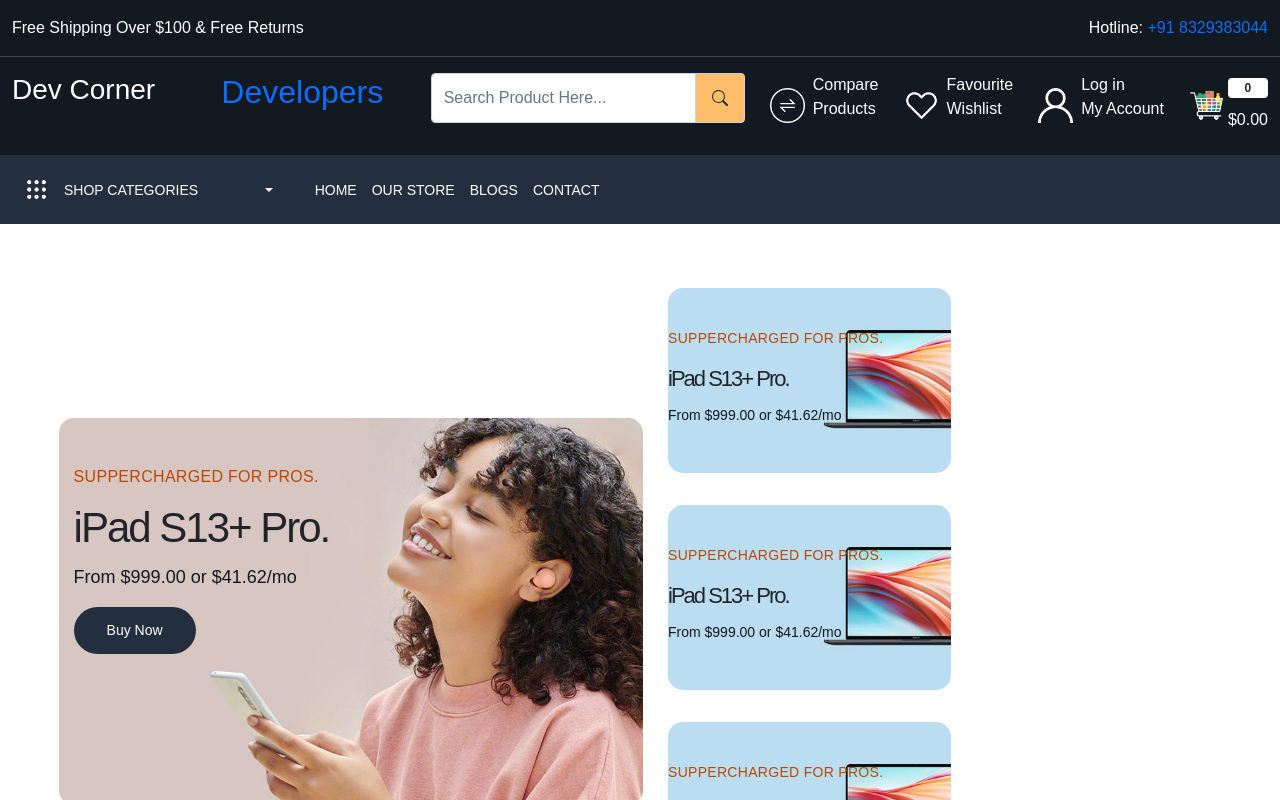
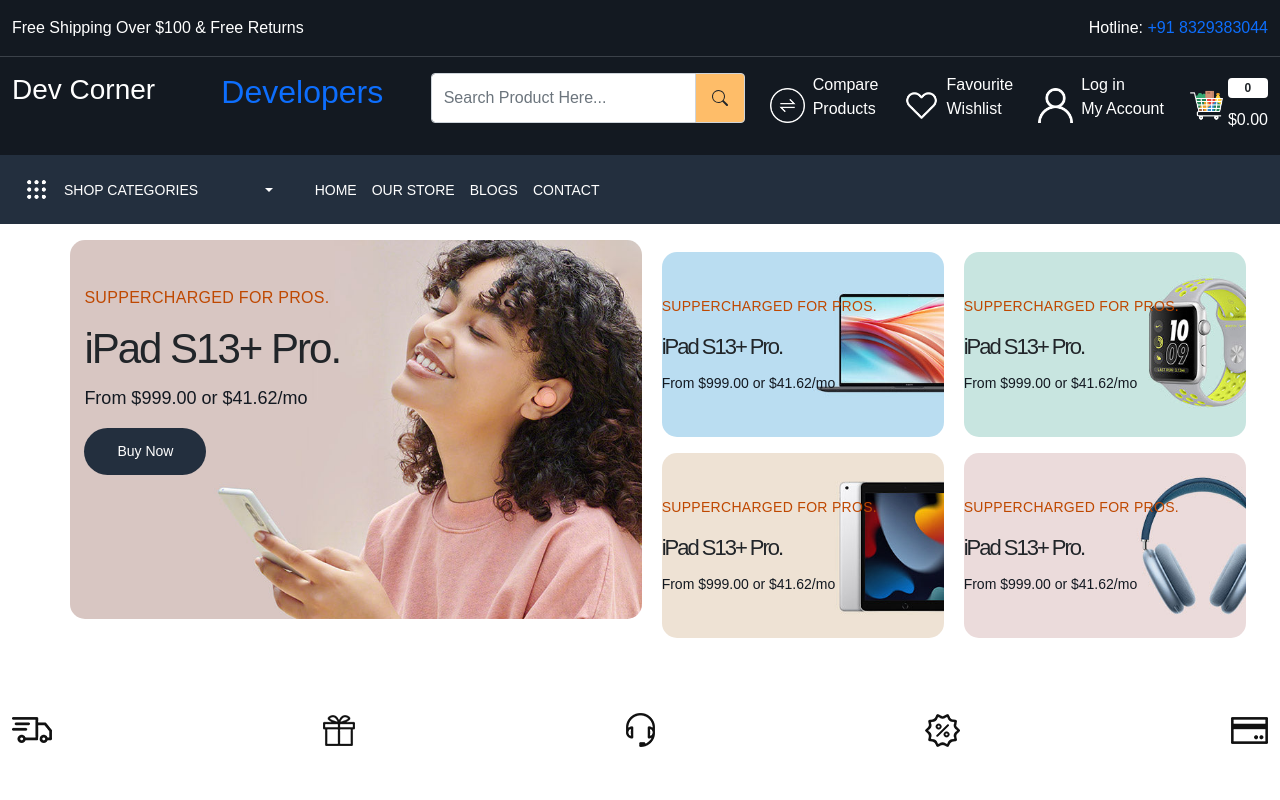
Before and after one commit to uniquepraj86/E-commerce, a React (Create React App) app: page / in a window 1280 px wide. Shown: the top 800 px of the page. Built offline with nearby package versions, Linux system fonts and the light colour scheme.

Commit message:
added Container

```diff
--- /dev/null
+++ b/src/components/Container.js
@@ -0,0 +1,11 @@
+import React from "react";
+
+const Container = (props) => {
+  return (
+    <section className={props.class1}>
+      <div className="container-xxl">{props.children}</div>
+    </section>
+  );
+};
+
+export default Container;
--- a/src/components/Footer.js
+++ b/src/components/Footer.js
@@ -1,6 +1,6 @@
 import React from 'react';
 import { Link } from 'react-router-dom';
-import { FaLinkedin,FaGithub,BsYoutube,BsInstagram, BsLinkedin, BsGithub,} from "react-icons/bs";
+import { BsYoutube,BsInstagram, BsLinkedin, BsGithub,} from "react-icons/bs";
 import { PiPaperPlaneTiltFill } from "react-icons/pi";
 
 function Footer() {
--- a/src/pages/Home.js
+++ b/src/pages/Home.js
@@ -1,12 +1,13 @@
 import React from "react";
 import { Link } from "react-router-dom";
+import Container from "../components/Container";
 
 const Home = () => {
   return (
     <>
-      <section className="home-wrapper-1 py-5 ">
+      <Container className="home-wrapper-1 py-5 ">
         <div className="container-xxl">
-          <div className="row">
+          <div className="row d-flex align-items-center">
             <div className="col-6">
               <div className="main-banner-content p-3 position-relative">
                 <img
@@ -23,8 +24,8 @@ const Home = () => {
               </div>
             </div>
             <div className="col-6">
-              <div className="d-flex flex-wrap justify-content-between align-items-center">
-                <div className="small-banner-content p-3 position-relative">
+              <div className="d-flex flex-wrap justify-content-around align-items-center">
+                <div className="small-banner-content p-2 position-relative">
                   <img
                     src="images/catbanner-01.jpg"
                     className="img-fluid"
@@ -36,9 +37,9 @@ const Home = () => {
                     <p>From $999.00 or $41.62/mo</p>
                   </div>
                 </div>
-                <div className="small-banner-content p-3 position-relative">
+                <div className="small-banner-content p-2 position-relative">
                   <img
-                    src="images/catbanner-01.jpg "
+                    src="images/catbanner-02.jpg "
                     className="img-fluid"
                     alt="small-banner"
                   />
@@ -48,9 +49,9 @@ const Home = () => {
                     <p>From $999.00 or $41.62/mo</p>
                   </div>
                 </div>
-                <div className="small-banner-content p-3 position-relative">
+                <div className="small-banner-content p-2 position-relative">
                   <img
-                    src="images/catbanner-01.jpg"
+                    src="images/catbanner-03.jpg"
                     className="img-fluid"
                     alt="small-banner"
                   />
@@ -60,9 +61,9 @@ const Home = () => {
                     <p>From $999.00 or $41.62/mo</p>
                   </div>
                 </div>
-                <div className="small-banner-content p-3 position-relative">
+                <div className="small-banner-content p-2 position-relative">
                   <img
-                    src="images/catbanner-01.jpg"
+                    src="images/catbanner-04.jpg"
                     className="img-fluid"
                     alt="small-banner"
                   />
@@ -72,13 +73,56 @@ const Home = () => {
                     <p>From $999.00 or $41.62/mo</p>
                   </div>
                 </div>
-
-
               </div>
             </div>
           </div>
         </div>
-      </section>
+      </Container>
+
+      <Container class1="home-wrapper-2 py-5">
+        <div className="row">
+          <div className="col-12">
+            <div className="servies d-flex align-items-center justify-content-between">
+              <div>
+                <img src="images/service.png" alt="services" />
+                <div>
+                  <h6></h6>
+                  <p></p>
+                </div>
+              </div>
+              <div>
+                <img src="images/service-02.png" alt="services" />
+                <div>
+                  <h6></h6>
+                  <p></p>
+                </div>
+              </div>
+              <div>
+                <img src="images/service-03.png" alt="services" />
+                <div>
+                  <h6></h6>
+                  <p></p>
+                </div>
+              </div>
+              <div>
+                <img src="images/service-04.png" alt="services" />
+                <div>
+                  <h6></h6>
+                  <p></p>
+                </div>
+              </div>
+              <div>
+                <img src="images/service-05.png" alt="services" />
+                <div>
+                  <h6></h6>
+                  <p></p>
+                </div>
+              </div>
+            </div>
+          </div>
+        </div>
+      </Container>
+
     </>
   );
 };
```
